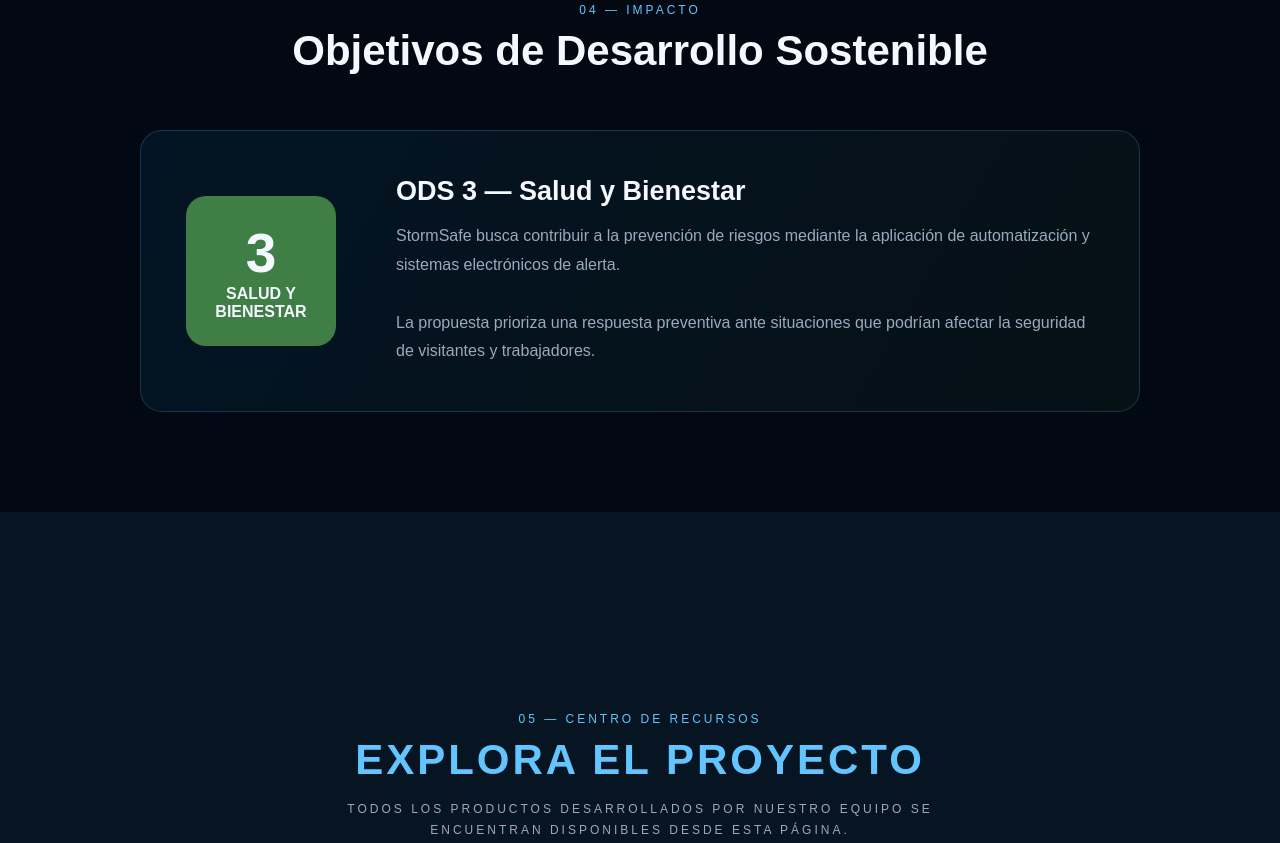
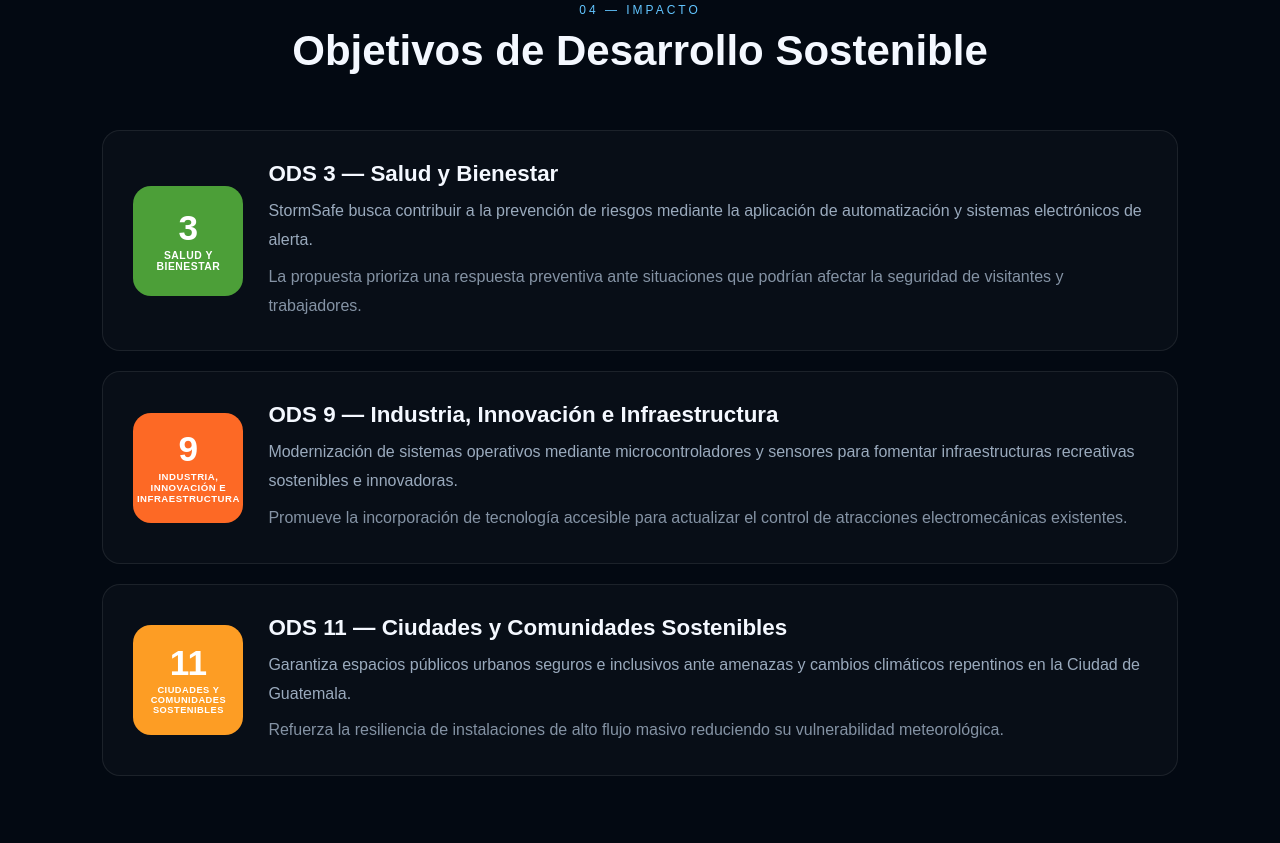
Before and after one commit to fflighx-Aledl/ProyectoFinalTICS_deLeon1_Aguilar2_Morales3_Und-cimoB_IRTRA-STORMSAFE, a plain HTML site: page index.html in a window 1280 px wide. Shown: the part 3372-4215 px from the top of the page. Drawn offline with Linux system fonts and the light colour scheme.

Commit message:
Add ODS cards for health, industry, and cities
Added cards for ODS 3, ODS 9, and ODS 11 with descriptions.

```diff
--- a/index.html
+++ b/index.html
@@ -1188,41 +1188,46 @@
 </div>
 
 
-<div class="ods">
+<div style="display: flex; flex-direction: column; gap: 20px;">
 
-<div class="ods-number">
+    <!-- ODS 3 -->
+    <div class="card" style="display: flex; align-items: center; gap: 25px; padding: 30px; flex-wrap: wrap;">
+        <div style="background-color: #4c9f38; color: white; width: 110px; height: 110px; border-radius: 18px; display: flex; flex-direction: column; justify-content: center; align-items: center; font-weight: bold; flex-shrink: 0; text-align: center; padding: 10px;">
+            <span style="font-size: 2.2rem; line-height: 1;">3</span>
+            <span style="font-size: 0.65rem; margin-top: 5px; text-transform: uppercase; letter-spacing: 0.5px;">SALUD Y BIENESTAR</span>
+        </div>
+        <div style="flex: 1; min-width: 250px;">
+            <h3 style="margin: 0 0 10px 0; font-size: 1.4rem;">ODS 3 — Salud y Bienestar</h3>
+            <p style="margin: 0 0 8px 0;">StormSafe busca contribuir a la prevención de riesgos mediante la aplicación de automatización y sistemas electrónicos de alerta.</p>
+            <p style="margin: 0; opacity: 0.85;">La propuesta prioriza una respuesta preventiva ante situaciones que podrían afectar la seguridad de visitantes y trabajadores.</p>
+        </div>
+    </div>
 
-<strong>
-    3
-</strong>
+    <!-- ODS 9 -->
+    <div class="card" style="display: flex; align-items: center; gap: 25px; padding: 30px; flex-wrap: wrap;">
+        <div style="background-color: #fd6925; color: white; width: 110px; height: 110px; border-radius: 18px; display: flex; flex-direction: column; justify-content: center; align-items: center; font-weight: bold; flex-shrink: 0; text-align: center; padding: 10px;">
+            <span style="font-size: 2.2rem; line-height: 1;">9</span>
+            <span style="font-size: 0.6rem; margin-top: 5px; text-transform: uppercase; letter-spacing: 0.5px;">INDUSTRIA, INNOVACIÓN E INFRAESTRUCTURA</span>
+        </div>
+        <div style="flex: 1; min-width: 250px;">
+            <h3 style="margin: 0 0 10px 0; font-size: 1.4rem;">ODS 9 — Industria, Innovación e Infraestructura</h3>
+            <p style="margin: 0 0 8px 0;">Modernización de sistemas operativos mediante microcontroladores y sensores para fomentar infraestructuras recreativas sostenibles e innovadoras.</p>
+            <p style="margin: 0; opacity: 0.85;">Promueve la incorporación de tecnología accesible para actualizar el control de atracciones electromecánicas existentes.</p>
+        </div>
+    </div>
 
-SALUD Y<br>
-BIENESTAR
-
-</div>
-
-
-<div>
-
-<h3>
-    ODS 3 — Salud y Bienestar
-</h3>
-
-<p>
-
-StormSafe busca contribuir a la prevención de riesgos
-mediante la aplicación de automatización y sistemas
-electrónicos de alerta.
-
-<br><br>
-
-La propuesta prioriza una respuesta preventiva ante
-situaciones que podrían afectar la seguridad de
-visitantes y trabajadores.
-
-</p>
-
-</div>
+    <!-- ODS 11 -->
+    <div class="card" style="display: flex; align-items: center; gap: 25px; padding: 30px; flex-wrap: wrap;">
+        <div style="background-color: #fd9d24; color: white; width: 110px; height: 110px; border-radius: 18px; display: flex; flex-direction: column; justify-content: center; align-items: center; font-weight: bold; flex-shrink: 0; text-align: center; padding: 10px;">
+            <span style="font-size: 2.2rem; line-height: 1;">11</span>
+            <span style="font-size: 0.58rem; margin-top: 5px; text-transform: uppercase; letter-spacing: 0.5px;">CIUDADES Y COMUNIDADES SOSTENIBLES</span>
+        </div>
+        <div style="flex: 1; min-width: 250px;">
+            <h3 style="margin: 0 0 10px 0; font-size: 1.4rem;">ODS 11 — Ciudades y Comunidades Sostenibles</h3>
+            <p style="margin: 0 0 8px 0;">Garantiza espacios públicos urbanos seguros e inclusivos ante amenazas y cambios climáticos repentinos en la Ciudad de Guatemala.</p>
+            <p style="margin: 0; opacity: 0.85;">Refuerza la resiliencia de instalaciones de alto flujo masivo reduciendo su vulnerabilidad meteorológica.</p>
+        </div>
+    </div>
 
 </div>
 
```
